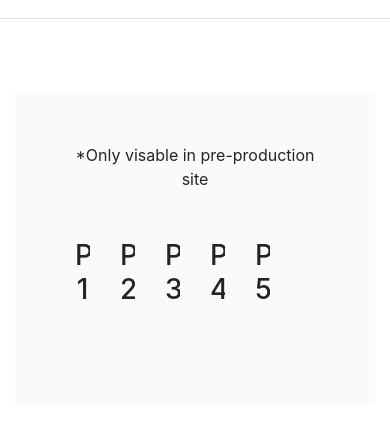
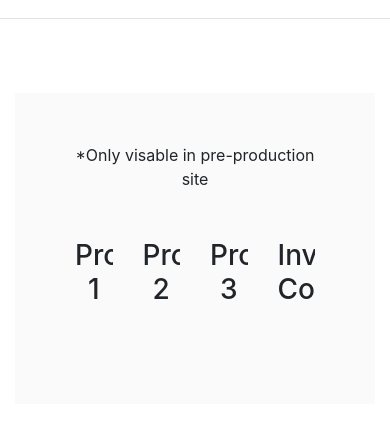
Before and after one commit to extrajake/distributor-test, a website: page index.html in a window 390 px wide. Shown: the part 82-522 px from the top of the page. Drawn offline with nearby package versions, Linux system fonts and the light colour scheme.

Commit message:
invalid code

```diff
--- a/index.html
+++ b/index.html
@@ -35,7 +35,7 @@
       <div class="promo-codes">
         <div class="row grey my-5">
           <p class="col-12 mb-5">*Only visable in pre-production site</p>
-            <div class="col-sm-12 col-md-3 col-lg-2 col-2">
+            <div class="col-sm-12 col-md-3 col-lg-2 col-3">
                 <h3>Promo 1</h3>
                 <div id="item-list">
                     <ul style="list-style: none; align-items: center;">
@@ -43,21 +43,21 @@
                     </ul>
                 </div>
             </div>
-            <div class="col-sm-12 col-md-3 col-lg-2 col-2"><h3>Promo 2</h3>
+            <div class="col-sm-12 col-md-3 col-lg-2 col-3"><h3>Promo 2</h3>
                 <div id="item-list2">
                 <ul style="list-style: none; align-items: center;">
                     <li>DCC2000</li>
                 </ul>
             </div>
         </div>
-            <div class="col-sm-12 col-md-3 col-lg-2 col-2"><h3>Promo 3</h3>
+            <div class="col-sm-12 col-md-3 col-lg-2 col-3"><h3>Promo 3</h3>
                 <div id="item-list3">
                 <ul style="list-style: none; align-items: center;">
                     <li>DCC3000</li>
                 </ul>
             </div>
                 </div>
-            <div class="col-sm-12 col-md-3 col-lg-2 col-2"><h3>Promo 4</h3>
+            <div class="col-sm-12 col-md-3 col-lg-3 col-3"><h3>Invalid Code</h3>
                 <div id="item-list4">
                 <ul style="list-style: none; align-items: center;">
                     <li>DCC4000</li>
@@ -65,13 +65,6 @@
                 </ul>
             </div>
                 </div>
-            <div class="col-sm-12 col-md-3 col-lg-2 col-2"><h3>Promo 5</h3>
-                <div id="item-list5">
-                    <ul style="list-style: none; align-items: center;">
-                        <li>DCC5000</li>
-                    </ul>
-                </div>
-            </div>
         </div>
     </div>
 
```
